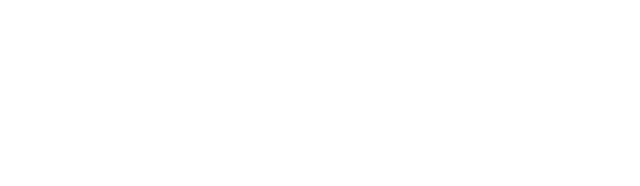
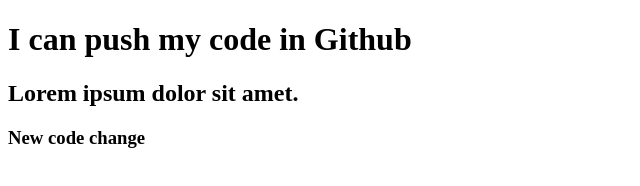
Before and after one commit to alamin1246/my-first-repo, a plain HTML site: page index.html in a window 1280 px wide. Shown: the whole page, without its empty margins (0-640 px from the left). Drawn offline with Linux system fonts and the light colour scheme.

Commit message:
add header

```diff
--- a/index.html
+++ b/index.html
@@ -7,6 +7,8 @@
     <title>My First Github repo</title>
 </head>
 <body>
-
+    <h1>I can push my code in Github </h1>
+    <h2>Lorem ipsum dolor sit amet.</h2>
+    <h3>New code change</h3>
 </body>
 </html>
```
